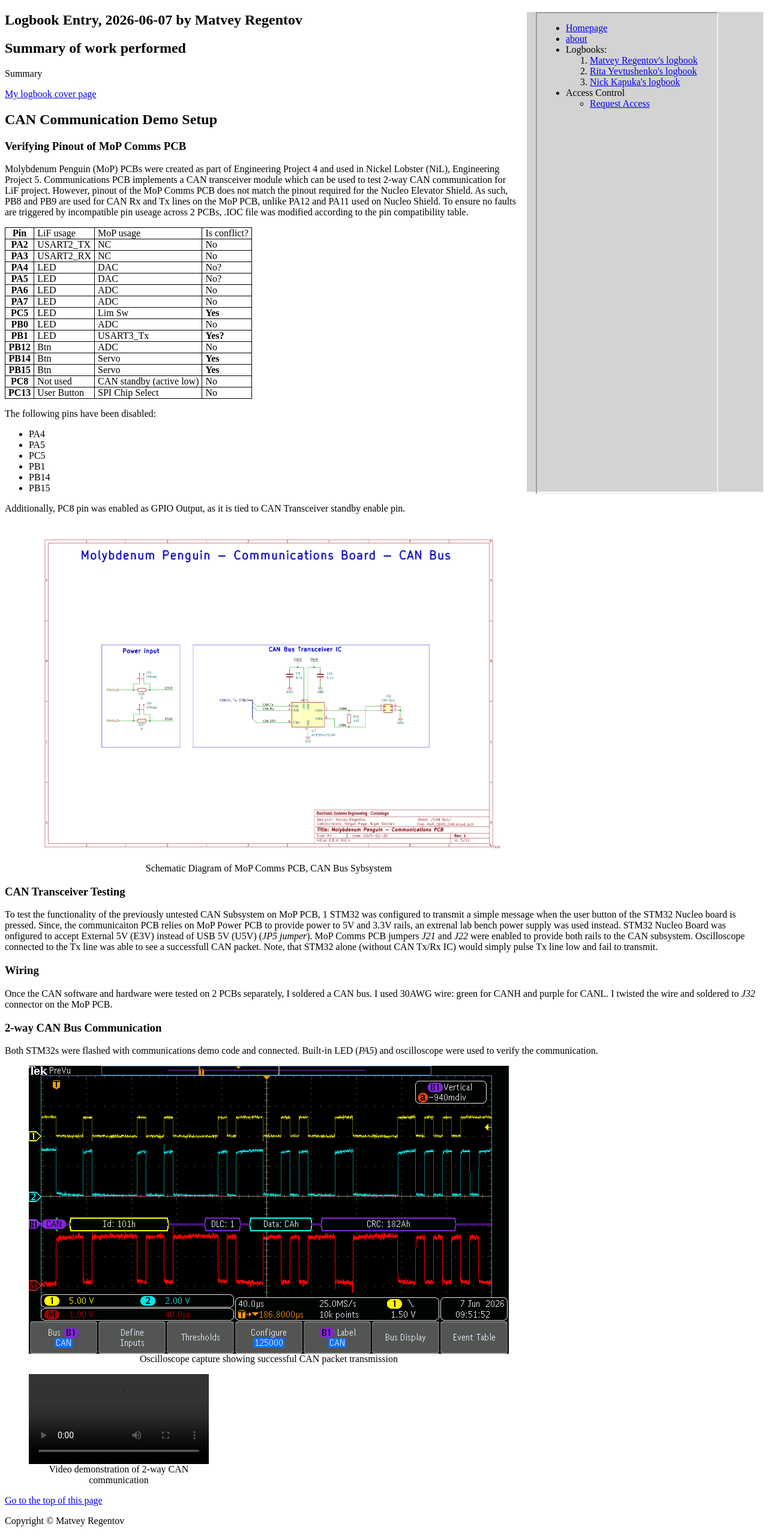
After one commit to aventadoro-ish/SENG73000_W2, a PHP site: page /html/entries_MR/MR_entry_2026-06-06.html in a window 1280 px wide. The commit adds this page. Shown: the whole page at 60% size. Run offline with PHP 8.4, Linux system fonts and the light colour scheme; grey boxes are pictures that could not be loaded.

Commit message:
Tested CAN communication and wrote logbook entry. This commit only has the logbook, code and IOC changes are omitted not to break main configuration

```diff
--- a/css/master.css
+++ b/css/master.css
@@ -4,6 +4,24 @@
     max-height:400px;
     width: auto;
     height: auto;
+}
+
+.img_lrg {
+    display: block;
+    max-width:800px;
+    max-height:800px;
+    width: auto;
+    height: auto;
+}
+
+figure {
+  display: table;
+}
+
+figcaption {
+  text-align: center;
+  display: table-caption; /* aligns size to the table of the figure */
+  caption-side: bottom /* makes the caption appear underneath the image/figure */
 }
 
 
--- /dev/null
+++ b/html/entries_MR/MR_entry_2026-06-06.html
@@ -0,0 +1,222 @@
+<!DOCTYPE html>
+
+<!--
+Author: Matvey Regentov
+Contributors to this page:
+ - Matvey Regentov
+
+About:
+This is a template for a daily logbook entry. This page should be duplicated
+by each team member when they work on the project. Each team member is
+responsible for linking their logbook entries to their personal logbook cover
+page. See ./logbook_person_template.html for more info.
+Template usage checklist:
+- [x] replace "Matvey Regentov" with your name
+- [x] replace "2026-06-07" with the date of the logbook entry
+- [ ] write log in section with id "log"
+- [ ] add link to personal logbook cover by replacing "../html/logbook_person_template.html" with actual path
+- [ ] replace xx in head/title tag with your initials
+-->
+
+<html lang="en">
+    <head>
+        <title>MR's Logbook</title>
+		<meta charset="UTF-8">
+		<link rel="stylesheet" href="../../css/logbook_person.css">
+		<link rel="stylesheet" href="../../css/master.css">
+		<link rel="icon" href="../../media/icons/LiF_icon.ico" type="image/x-icon">
+
+		<meta name="author" content="Matvey Regentov">
+		<meta name="description" content="This is a daily logbook entry page for Matvey Regentov as part of Engineering Project VI, ESE at Conestoga College.">
+		<meta name="robots" content="index, follow">
+		<meta http-equiv="Pragma" content="no-cache">
+    </head>
+
+    <body>
+        <aside><iframe src="../links.html" title="Navigation"></iframe></aside>
+		<section id="page_top">
+			<h1>Logbook Entry, 2026-06-07 by Matvey Regentov</h1>
+			<h2>Summary of work performed</h2>
+			<p class="logbook_summary">Summary</p>
+            <a href="../logbook_MR.html">My logbook cover page</a>
+		</section>
+
+		<section id="log">
+			<h2>CAN Communication Demo Setup</h2>
+            <h3>Verifying Pinout of MoP Comms PCB</h3>
+			<p>
+                Molybdenum Penguin (MoP) PCBs were created as part of
+                Engineering Project 4 and used in Nickel Lobster (NiL),
+                Engineering Project 5. Communications PCB implements a CAN
+                transceiver module which can be used to test 2-way CAN
+                communication for LiF project. However, pinout of the MoP
+                Comms PCB does not match the pinout required for the Nucleo
+                Elevator Shield. As such, PB8 and PB9 are used for CAN Rx and
+                Tx lines on the MoP PCB, unlike PA12 and PA11 used on Nucleo
+                Shield. To ensure no faults are triggered by incompatible pin
+                useage across 2 PCBs, .IOC file was modified according to the
+                pin compatibility table.
+            </p>
+            <table>
+                <tr>
+                    <th>Pin</th>
+                    <td>LiF usage</td>
+                    <td>MoP usage</td>
+                    <td>Is conflict?</td>
+                </tr>
+                <tr>
+                    <th>PA2</th>
+                    <td>USART2_TX</td>
+                    <td>NC</td>
+                    <td>No</td>
+                </tr>
+                <tr>
+                    <th>PA3</th>
+                    <td>USART2_RX</td>
+                    <td>NC</td>
+                    <td>No</td>
+                </tr>
+                <tr>
+                    <th>PA4</th>
+                    <td>LED</td>
+                    <td>DAC</td>
+                    <td>No?</td>
+                </tr>
+                <tr>
+                    <th>PA5</th>
+                    <td>LED</td>
+                    <td>DAC</td>
+                    <td>No?</td>
+                </tr>
+                <tr>
+                    <th>PA6</th>
+                    <td>LED</td>
+                    <td>ADC</td>
+                    <td>No</td>
+                </tr>
+                <tr>
+                    <th>PA7</th>
+                    <td>LED</td>
+                    <td>ADC</td>
+                    <td>No</td>
+                </tr>
+                <tr>
+                    <th>PC5</th>
+                    <td>LED</td>
+                    <td>Lim Sw</td>
+                    <td><b>Yes</b></td>
+                </tr>
+                <tr>
+                    <th>PB0</th>
+                    <td>LED</td>
+                    <td>ADC</td>
+                    <td>No</td>
+                </tr>
+                <tr>
+                    <th>PB1</th>
+                    <td>LED</td>
+                    <td>USART3_Tx</td>
+                    <td><b>Yes?</b></td>
+                </tr>
+                <tr>
+                    <th>PB12</th>
+                    <td>Btn</td>
+                    <td>ADC</td>
+                    <td>No</td>
+                </tr>
+                <tr>
+                    <th>PB14</th>
+                    <td>Btn</td>
+                    <td>Servo</td>
+                    <td><b>Yes</b></td>
+                </tr>
+                <tr>
+                    <th>PB15</th>
+                    <td>Btn</td>
+                    <td>Servo</td>
+                    <td><b>Yes</b></td>
+                </tr>
+                <tr>
+                    <th>PC8</th>
+                    <td>Not used</td>
+                    <td>CAN standby (active low)</td>
+                    <td>No</td>
+                </tr>
+                <tr>
+                    <th>PC13</th>
+                    <td>User Button</td>
+                    <td>SPI Chip Select</td>
+                    <td>No</td>
+                </tr>
+            </table>
+            <p>
+                The following pins have been disabled:
+                <ul>
+                    <li>PA4</li>
+                    <li>PA5</li>
+                    <li>PC5</li>
+                    <li>PB1</li>
+                    <li>PB14</li>
+                    <li>PB15</li>
+                </ul>
+                Additionally, PC8 pin was enabled as GPIO Output, as it is tied
+                to CAN Transceiver standby enable pin.
+            </p>
+
+            <figure>
+                <img class="img_lrg" src="../../media/images/MoP_Comms_PCB_CAN_Bus_Schematics.png" alt="Schematic Diagram of MoP Comms PCB, CAN Subsystem">
+                <figcaption>Schematic Diagram of MoP Comms PCB, CAN Bus Sybsystem</figcaption>
+            </figure>
+
+
+			<h3>CAN Transceiver Testing</h3>
+			<p>
+                To test the functionality of the previously untested CAN
+                Subsystem on MoP PCB, 1 STM32 was configured to transmit a
+                simple message when the user button of the STM32 Nucleo board
+                is pressed. Since, the communicaiton PCB relies on MoP Power
+                PCB to provide power to 5V and 3.3V rails, an extrenal lab
+                bench power supply was used instead. STM32 Nucleo Board was
+                onfigured to accept External 5V (E3V) instead of USB 5V (U5V)
+                (<i>JP5 jumper</i>). MoP Comms PCB jumpers <i>J21</i> and
+                <i>J22</i> were enabled to provide both rails to the CAN
+                subsystem. Oscilloscope connected to the Tx line was able to
+                see a successfull CAN packet. Note, that STM32 alone (without
+                CAN Tx/Rx IC) would simply pulse Tx line low and fail to
+                transmit.
+            </p>
+
+            <h3>Wiring</h3>
+            <p>
+                Once the CAN software and hardware were tested on 2 PCBs
+                separately, I soldered a CAN bus. I used 30AWG wire: green for
+                CANH and purple for CANL. I twisted the wire and soldered to
+                <i>J32</i> connector on the MoP PCB.
+            </p>
+
+			<h3>2-way CAN Bus Communication</h3>
+			<p>
+                Both STM32s were flashed with communications demo code and connected. Built-in LED (<i>PA5</i>) and oscilloscope were used to verify the communication.
+            </p>
+            <figure>
+                <img class="img_lrg" src="../../media/images/CAN_Comms_Demo_ScopeCap.png" alt="Oscilloscope capture showing successful CAN packet transmission">
+                <figcaption>Oscilloscope capture showing successful CAN packet transmission</figcaption>
+            </figure>
+
+            <figure>
+                <video class="img_lrg" controls>
+                    <source src="../../media/video/CAN_Comms_Demo_Video.MOV" alt="Video demonstration of 2-way CAN communication">
+                </video>
+                <figcaption>Video demonstration of 2-way CAN communication</figcaption>
+            </figure>
+
+
+		</section>
+
+		<footer>
+			<p><a href="#page_top">Go to the top of this page</a></p>
+			<p>Copyright &copy Matvey Regentov</p>
+		</footer>
+
+    </body>
+</html>
--- a/html/logbook_MR.html
+++ b/html/logbook_MR.html
@@ -116,6 +116,12 @@ General checklist:
 						<li>Initial platform assembly</li>
 					</ul>
 				</li>
+				<li>
+					<a href="./entries_MR/MR_entry_2026-06-06.html">2026-06-06</a>
+					<ul>
+						<li>CAN Communication Demo</li>
+					</ul>
+				</li>
 			</ol>
 
 		</section>
```
Also changed, not shown: media/images/CAN_Comms_Demo_ScopeCap.png (added), media/images/CAN_Tx_verify_ScopeCap.jpg (added), media/images/MoP_Comms_PCB_CAN_Bus_Schematics.png (added), 1 other file.
